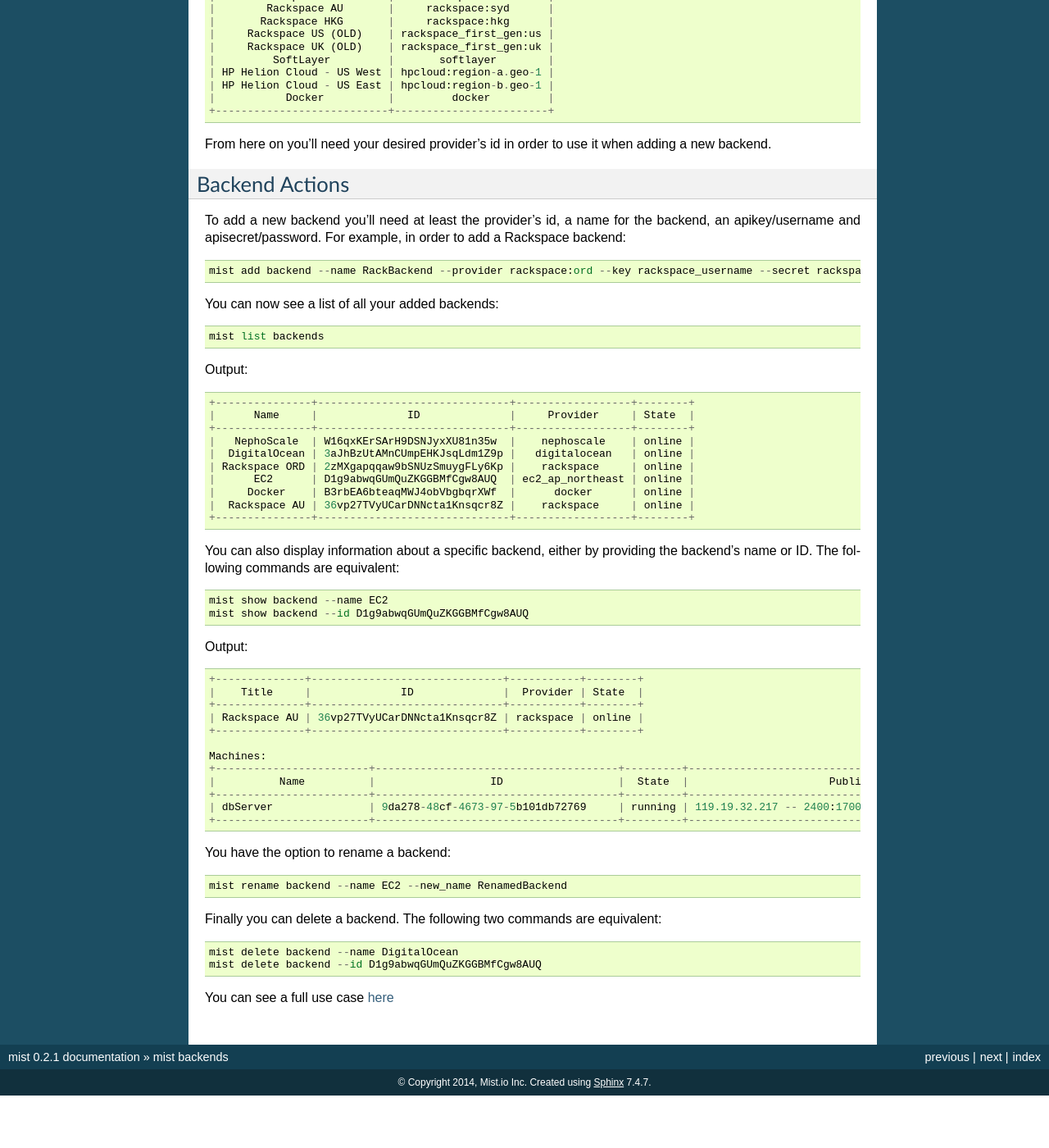
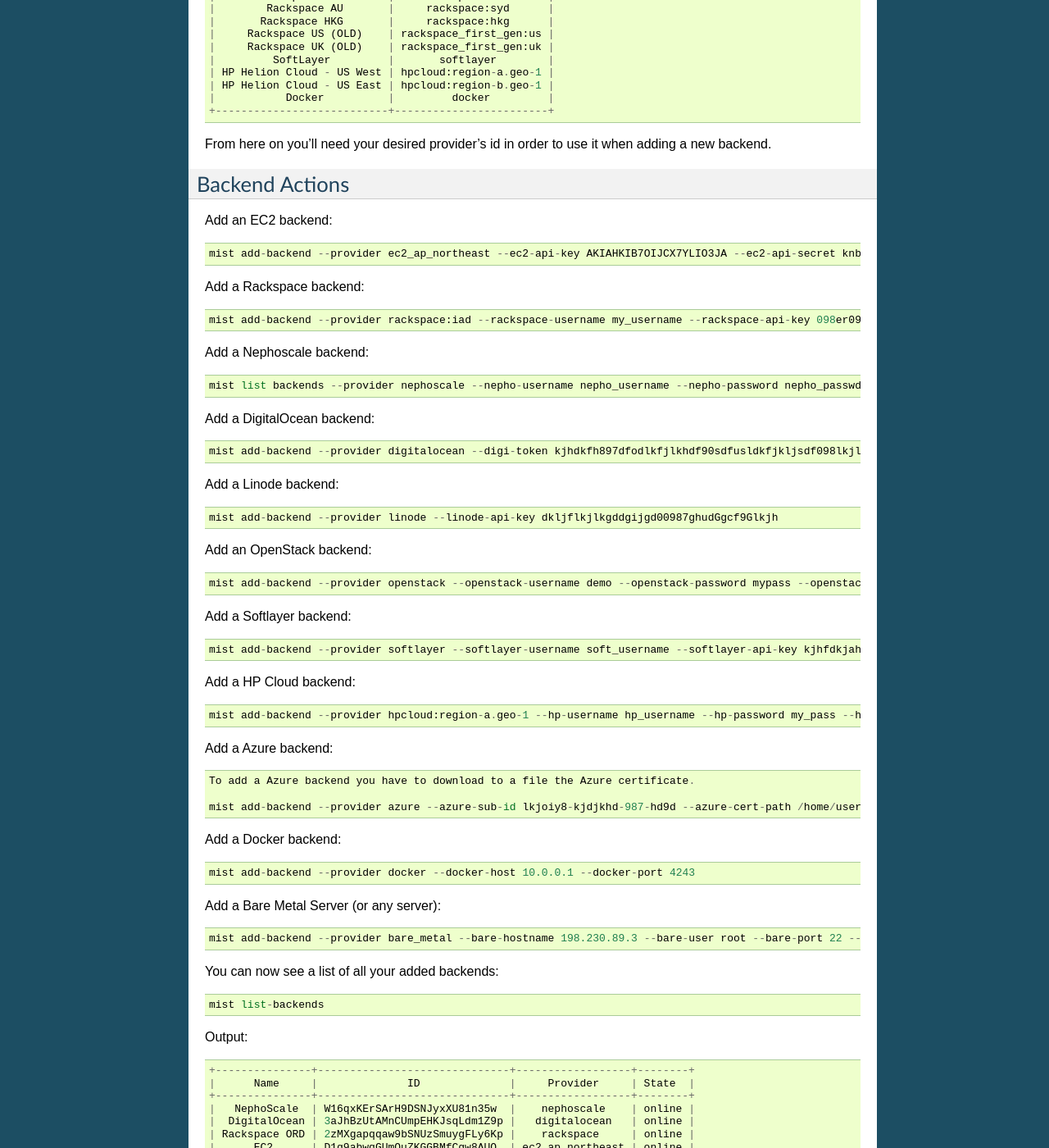
Before and after one commit to mistio/mist.client, a Sphinx documentation site: the page built from docs/source/cmd/cmd_backend.rst, in a window 1280 px wide and 1400 px high, scrolled down 1233 px. Shown: the whole window at 82% size. Built offline with Sphinx 7.4.7, drawn with Linux system fonts in a browser that asks for light colours; before the commit the page ends 2569 px from its top, so only the background shows below that.

Commit message:
Update the add-backend cmd documentation

```diff
--- a/docs/source/cmd/cmd_backend.rst
+++ b/docs/source/cmd/cmd_backend.rst
@@ -82,14 +82,58 @@
 
 Backend Actions
 ===============
-To add a new backend you'll need at least the provider's id, a name for the backend, an apikey/username and
-apisecret/password. For example, in order to add a Rackspace backend::
 
-    mist add backend --name RackBackend --provider rackspace:ord --key rackspace_username --secret rackspace_secret_key
+Add an EC2 backend::
+
+    mist add-backend --provider ec2_ap_northeast --ec2-api-key AKIAHKIB7OIJCX7YLIO3JA --ec2-api-secret knbkGJKHG9gjhUuhgfjtiu987
+
+Add a Rackspace backend::
+
+    mist add-backend --provider rackspace:iad --rackspace-username my_username --rackspace-api-key 098er098eqwec98dqdqd098
+
+Add a Nephoscale backend::
+
+    mist list backends --provider nephoscale --nepho-username nepho_username --nepho-password nepho_passwd
+
+Add a DigitalOcean backend::
+
+    mist add-backend --provider digitalocean --digi-token kjhdkfh897dfodlkfjlkhdf90sdfusldkfjkljsdf098lkjlkj
+
+Add a Linode backend::
+
+    mist add-backend --provider linode --linode-api-key dkljflkjlkgddgijgd00987ghudGgcf9Glkjh
+
+Add an OpenStack backend::
+
+    mist add-backend --provider openstack --openstack-username demo --openstack-password mypass --openstack-auth-url http://10.0.0.1:5000 --openstack-tenant demo
+
+Add a Softlayer backend::
+
+    mist add-backend --provider softlayer --softlayer-username soft_username --softlayer-api-key kjhfdkjahf098OIjhkFChiugiGIIUuoh
+
+Add a HP Cloud backend::
+
+    mist add-backend --provider hpcloud:region-a.geo-1 --hp-username hp_username --hp-password my_pass --hp-tenant my_tenant
+
+Add a Azure backend::
+
+    To add a Azure backend you have to download to a file the Azure certificate.
+
+    mist add-backend --provider azure --azure-sub-id lkjoiy8-kjdjkhd-987-hd9d --azure-cert-path /home/user/azure.cert
+
+Add a Docker backend::
+
+    mist add-backend --provider docker --docker-host 10.0.0.1 --docker-port 4243
+
+Add a Bare Metal Server (or any server)::
+
+    mist add-backend --provider bare_metal --bare-hostname 198.230.89.3 --bare-user root --bare-port 22 --bare-ssh-key-id my_ssh_key
+
 
 You can now see a list of all your added backends::
 
-    mist list backends
+    mist list-backends
+
 
 Output::
 
```
